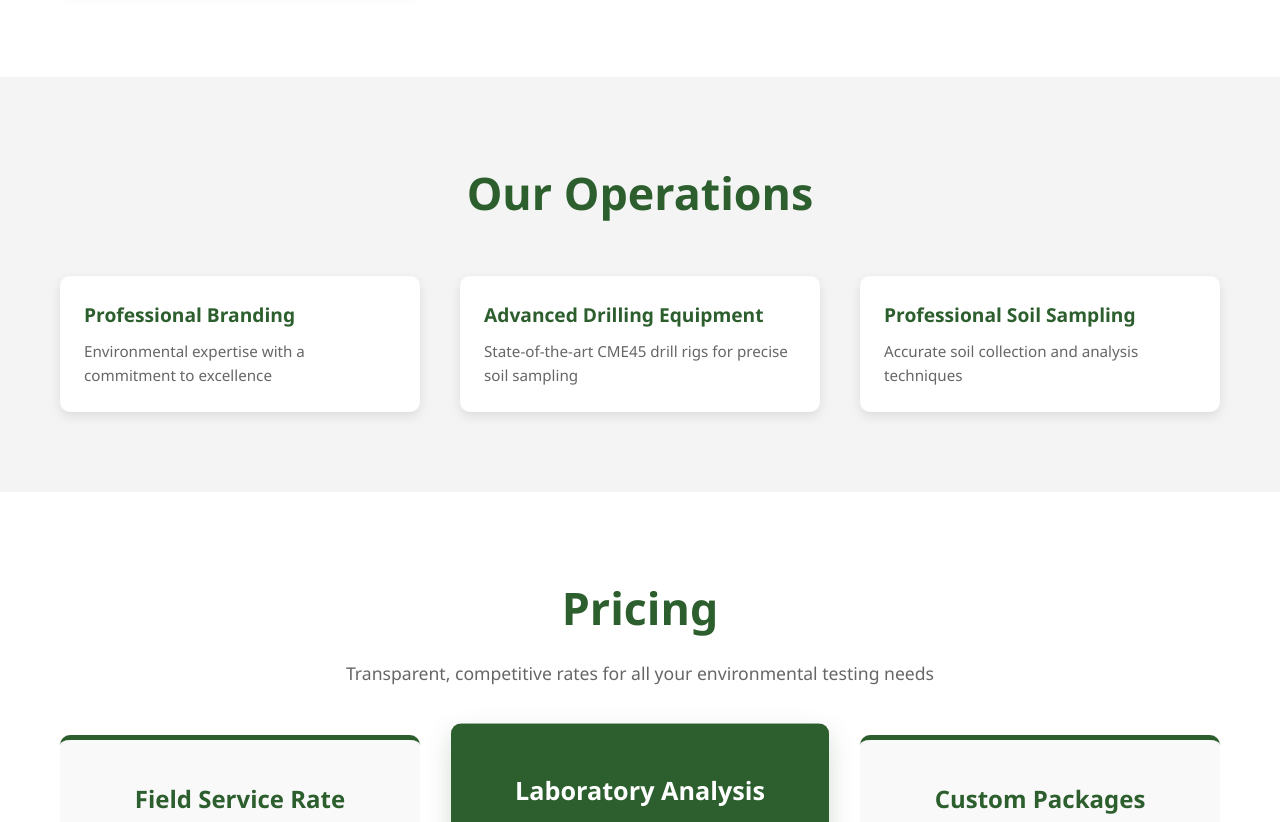
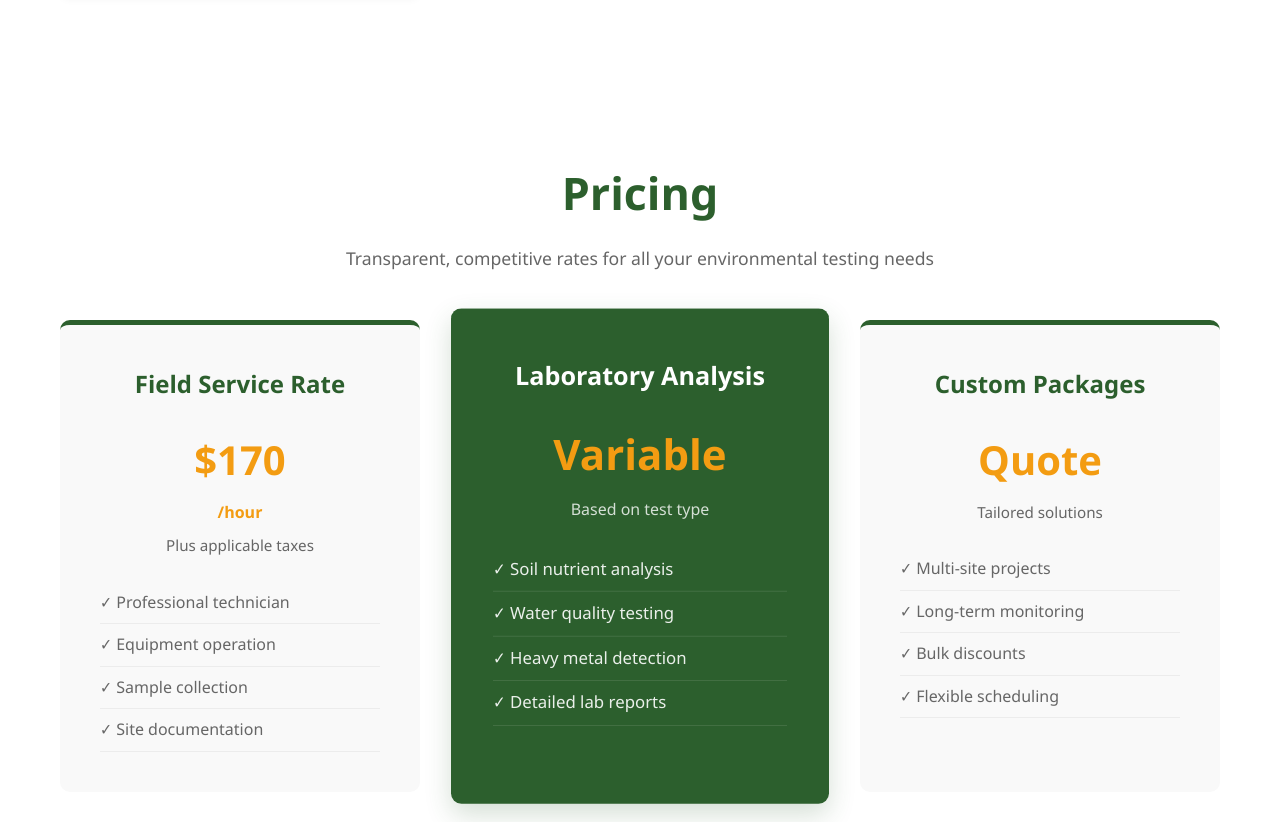
Before and after one commit to prairieclimatics/prairieclimaticsenvironmental, a plain HTML site: page index.html in a window 1280 px wide. Shown: the part 1670-2492 px from the top of the page. Drawn offline with Linux system fonts and the light colour scheme.

Commit message:
Update index.html

```diff
--- a/index.html
+++ b/index.html
@@ -64,26 +64,6 @@
                     <div class="service-icon">📊</div>
                     <h3>Monitoring Wells</h3>
                     <p>Ongoing water quality monitoring for environmental compliance and contamination detection in groundwater systems.</p>
-                </div>
-            </div>
-        </div>
-    </section>
-
-    <section id="gallery" class="gallery">
-        <div class="container">
-            <h2>Our Operations</h2>
-            <div class="gallery-grid">
-                <div class="gallery-item">
-                    <h3>Professional Branding</h3>
-                    <p>Environmental expertise with a commitment to excellence</p>
-                </div>
-                <div class="gallery-item">
-                    <h3>Advanced Drilling Equipment</h3>
-                    <p>State-of-the-art CME45 drill rigs for precise soil sampling</p>
-                </div>
-                <div class="gallery-item">
-                    <h3>Professional Soil Sampling</h3>
-                    <p>Accurate soil collection and analysis techniques</p>
                 </div>
             </div>
         </div>
@@ -191,7 +171,7 @@
                 <button type="submit" class="submit-button">Send Message</button>
             </form>
             <div class="contact-info">
-                <p><strong>Email:</strong> info@prairieclimatics.ca</p>
+                <p><strong>Email:</strong> prairieclimatics@outlook.com</p>
                 <p><strong>Phone:</strong> </p>
                 <p><strong>Location:</strong> Saskatoon, Saskatchewan</p>
             </div>
```
